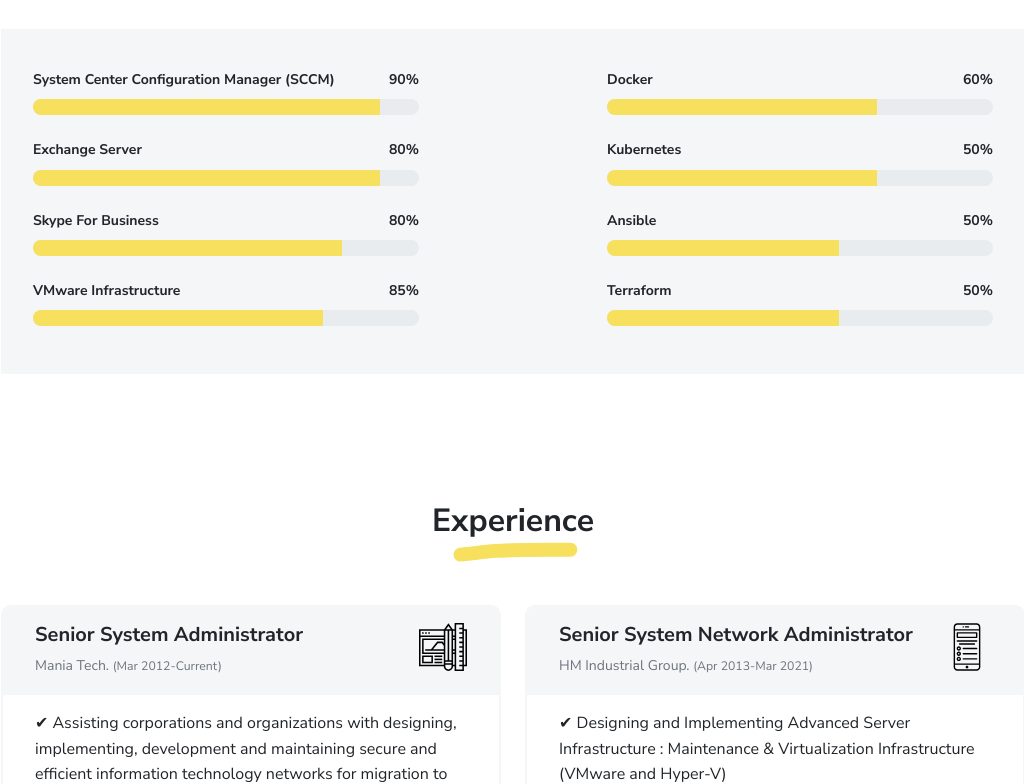
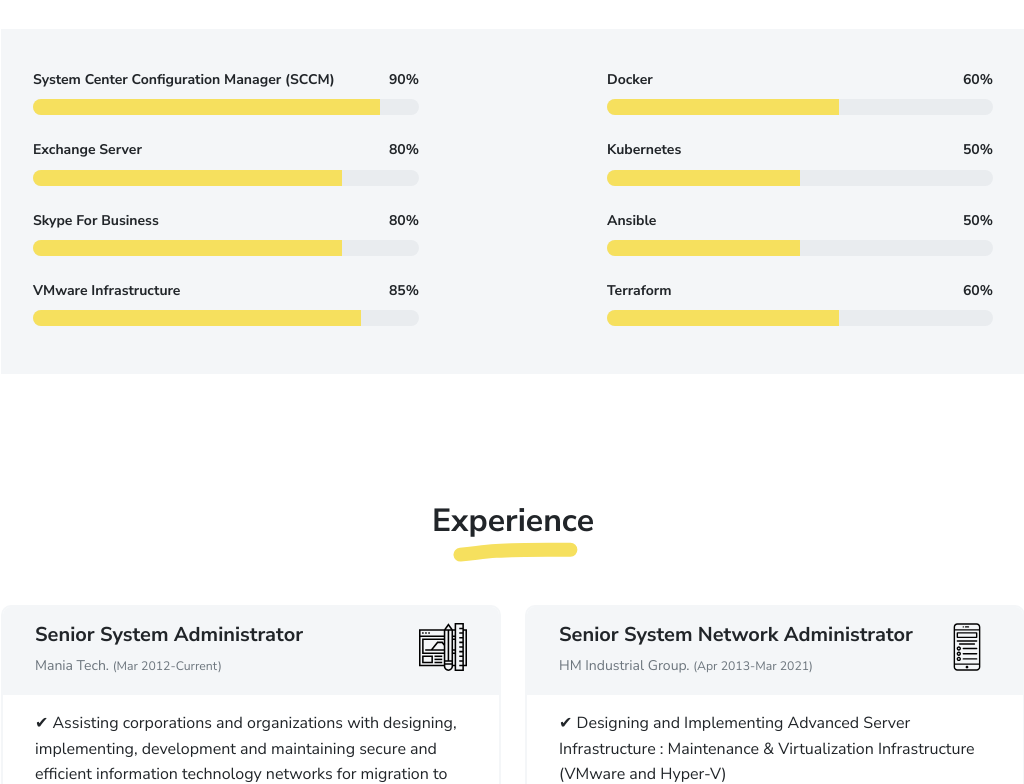
Before and after one commit to Banimostafa/banimostafa.github.io, a plain HTML site: page index.html in a window 1280 px wide. Shown: the part 2371-3155 px from the top of the page, without its empty margins (127-1151 px from the left). Drawn offline with Linux system fonts and the light colour scheme.

Commit message:
Update index.html

```diff
--- a/index.html
+++ b/index.html
@@ -170,7 +170,7 @@ Lebenslänglich Lernbereiter 🐋☸☁</p>
           <div class="py-1">
             <div class="d-flex text-small fw-bolder"><span class="me-auto">Exchange Server </span><span>80%</span></div>
             <div class="progress my-1">
-              <div class="progress-bar bg-primary" role="progressbar" data-aos="zoom-in-right" data-aos-delay="200" data-aos-anchor=".skills-section" style="width: 90%" aria-valuenow="90" aria-valuemin="0" aria-valuemax="100"></div>
+              <div class="progress-bar bg-primary" role="progressbar" data-aos="zoom-in-right" data-aos-delay="200" data-aos-anchor=".skills-section" style="width: 80%" aria-valuenow="80" aria-valuemin="0" aria-valuemax="100"></div>
             </div>
           </div>
           <div class="py-1">
@@ -182,7 +182,7 @@ Lebenslänglich Lernbereiter 🐋☸☁</p>
           <div class="py-1">
             <div class="d-flex text-small fw-bolder"><span class="me-auto">VMware Infrastructure</span><span>85%</span></div>
             <div class="progress my-1">
-              <div class="progress-bar bg-primary" role="progressbar" data-aos="zoom-in-right" data-aos-delay="300" data-aos-anchor=".skills-section" style="width: 75%" aria-valuenow="75" aria-valuemin="0" aria-valuemax="100"></div>
+              <div class="progress-bar bg-primary" role="progressbar" data-aos="zoom-in-right" data-aos-delay="300" data-aos-anchor=".skills-section" style="width: 85%" aria-valuenow="85" aria-valuemin="0" aria-valuemax="100"></div>
             </div>
           </div>
         </div>
@@ -190,23 +190,23 @@ Lebenslänglich Lernbereiter 🐋☸☁</p>
           <div class="py-1">
             <div class="d-flex text-small fw-bolder"><span class="me-auto">Docker</span><span>60%</span></div>
             <div class="progress my-1">
-              <div class="progress-bar bg-primary" role="progressbar" data-aos="zoom-in-right" data-aos-delay="400" data-aos-anchor=".skills-section" style="width: 70%" aria-valuenow="70" aria-valuemin="0" aria-valuemax="100"></div>
+              <div class="progress-bar bg-primary" role="progressbar" data-aos="zoom-in-right" data-aos-delay="400" data-aos-anchor=".skills-section" style="width: 60%" aria-valuenow="60" aria-valuemin="0" aria-valuemax="100"></div>
             </div>
           </div>
           <div class="py-1">
             <div class="d-flex text-small fw-bolder"><span class="me-auto">Kubernetes</span><span>50%</span></div>
             <div class="progress my-1">
-              <div class="progress-bar bg-primary" role="progressbar" data-aos="zoom-in-right" data-aos-delay="500" data-aos-anchor=".skills-section" style="width: 70%" aria-valuenow="70" aria-valuemin="0" aria-valuemax="100"></div>
+              <div class="progress-bar bg-primary" role="progressbar" data-aos="zoom-in-right" data-aos-delay="500" data-aos-anchor=".skills-section" style="width: 50%" aria-valuenow="50" aria-valuemin="0" aria-valuemax="100"></div>
             </div>
           </div>
           <div class="py-1">
             <div class="d-flex text-small fw-bolder"><span class="me-auto">Ansible</span><span>50%</span></div>
             <div class="progress my-1">
-              <div class="progress-bar bg-primary" role="progressbar" data-aos="zoom-in-right" data-aos-delay="600" data-aos-anchor=".skills-section" style="width: 60%" aria-valuenow="60" aria-valuemin="0" aria-valuemax="100"></div>
+              <div class="progress-bar bg-primary" role="progressbar" data-aos="zoom-in-right" data-aos-delay="600" data-aos-anchor=".skills-section" style="width: 50%" aria-valuenow="50" aria-valuemin="0" aria-valuemax="100"></div>
             </div>
           </div>
           <div class="py-1">
-            <div class="d-flex text-small fw-bolder"><span class="me-auto">Terraform</span><span>50%</span></div>
+            <div class="d-flex text-small fw-bolder"><span class="me-auto">Terraform</span><span>60%</span></div>
             <div class="progress my-1">
               <div class="progress-bar bg-primary" role="progressbar" data-aos="zoom-in-right" data-aos-delay="600" data-aos-anchor=".skills-section" style="width: 60%" aria-valuenow="60" aria-valuemin="0" aria-valuemax="100"></div>
             </div>
@@ -391,7 +391,7 @@ Lebenslänglich Lernbereiter 🐋☸☁</p>
   <div class="container">
     <div class="my-3">
       <div class="h4">Mohammad Banimostafa</div>
-      <p>Network &amp; System Administrator | Microsoft®Certified Professional 8x | VMware Solutions Specialist | Lebenslänglich Lernbereiter 🐋☸☁</p>
+      <p>Network &amp; System Administrator | 8x Microsoft®Certified Professional | VMware Solutions Specialist | Lebenslänglich Lernbereiter 🐋☸☁</p>
       <div class="social-nav">
         <nav role="navigation">
           <ul class="nav justify-content-center">
```
